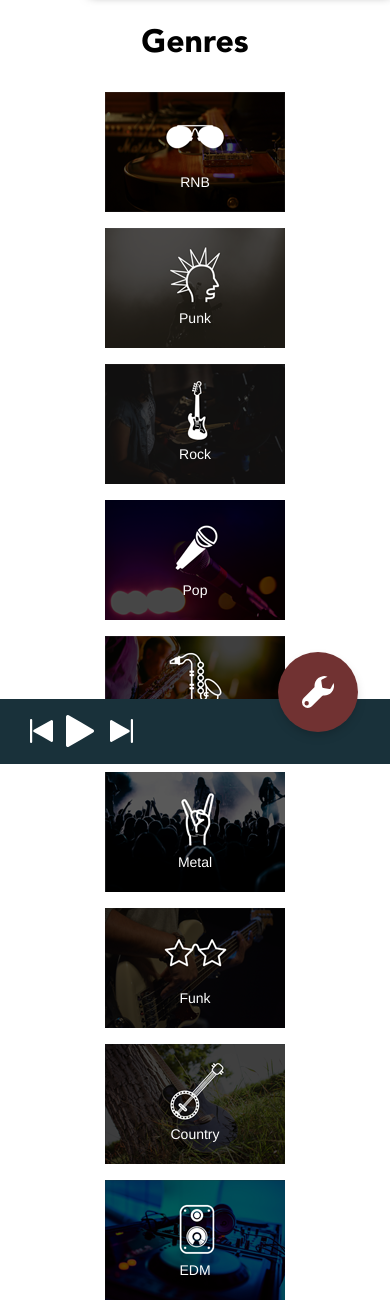
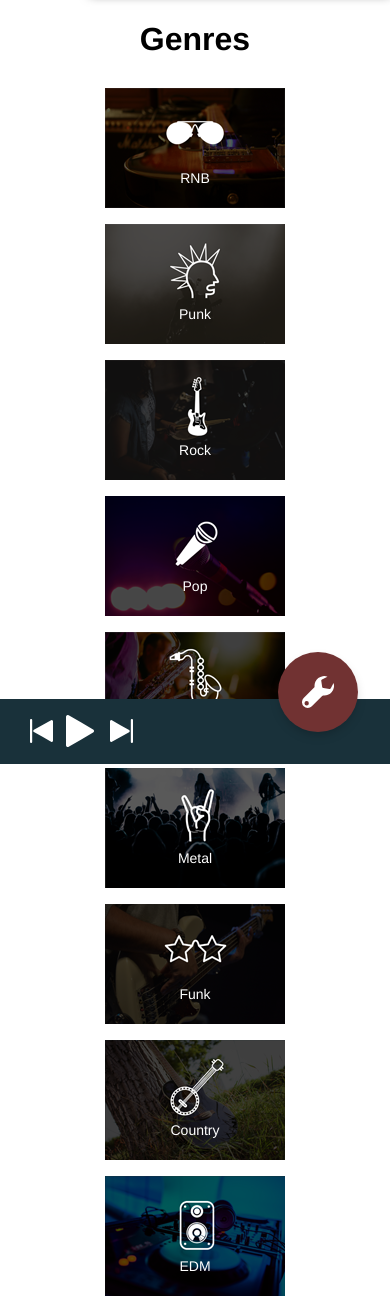
Before and after one commit to MonikaSzucs/raw, a PHP site: page /MobileIGenresTemplate.php in a window 390 px wide. Shown: the part 80-1380 px from the top of the page. Run offline with PHP 8.4, Linux system fonts and the light colour scheme; a user stored in the database is signed in.

Commit message:
more testing with this flexy

```diff
--- a/raw/LargerScreens1024.css
+++ b/raw/LargerScreens1024.css
@@ -150,7 +150,7 @@ hambuger menu
 
     .main-page {
         margin: 0 auto;
-        position: relative;
+        position: absolute;
         left: 0;
         right: 0;
         background-color: #E5E5E5;
@@ -477,8 +477,6 @@ hambuger menu
         font-family: Avenir-Black;
         text-align: center;
         position: relative;
-        margin: 0 auto;
-        padding: 20px;
     }
     #m-message-button {
         margin: 0 auto;
--- a/raw/MediumScreen769And1023.css
+++ b/raw/MediumScreen769And1023.css
@@ -451,11 +451,8 @@ hambuger menu
         top: 30px;
     }
     #m-genresh {
-        font-family: Avenir-Black;
+        font-family: Helvetica;
         text-align: center;
-        position: relative;
-        margin: 0 auto;
-        padding: 20px;
     }
     #m-message-button {
         margin: 0 auto;
--- a/raw/SmallScreen768version2.css
+++ b/raw/SmallScreen768version2.css
@@ -295,7 +295,7 @@
     }
     .main-page {
         margin: 0 auto;
-        position: relative;
+        position: absolute;
         left: 0;
         right: 0;
         background-color: #E5E5E5;
@@ -418,13 +418,6 @@
         position: relative;
         display: inline-block;
     }
-
-       #mpcat{
-        background-color: white;
-        height: 100%;
-    }
-
-
     .m-profile-box {
         width: 100vw;
         height: 200px;
@@ -470,11 +463,8 @@
         top: 30px;
     }
     #m-genresh {
-      font-family: Avenir-Black;
+        font-family: Helvetica;
         text-align: center;
-        position: relative;
-        margin: 0 auto;
-        padding: 20px;
     }
     #m-message-button {
         margin: 0 auto;
```
